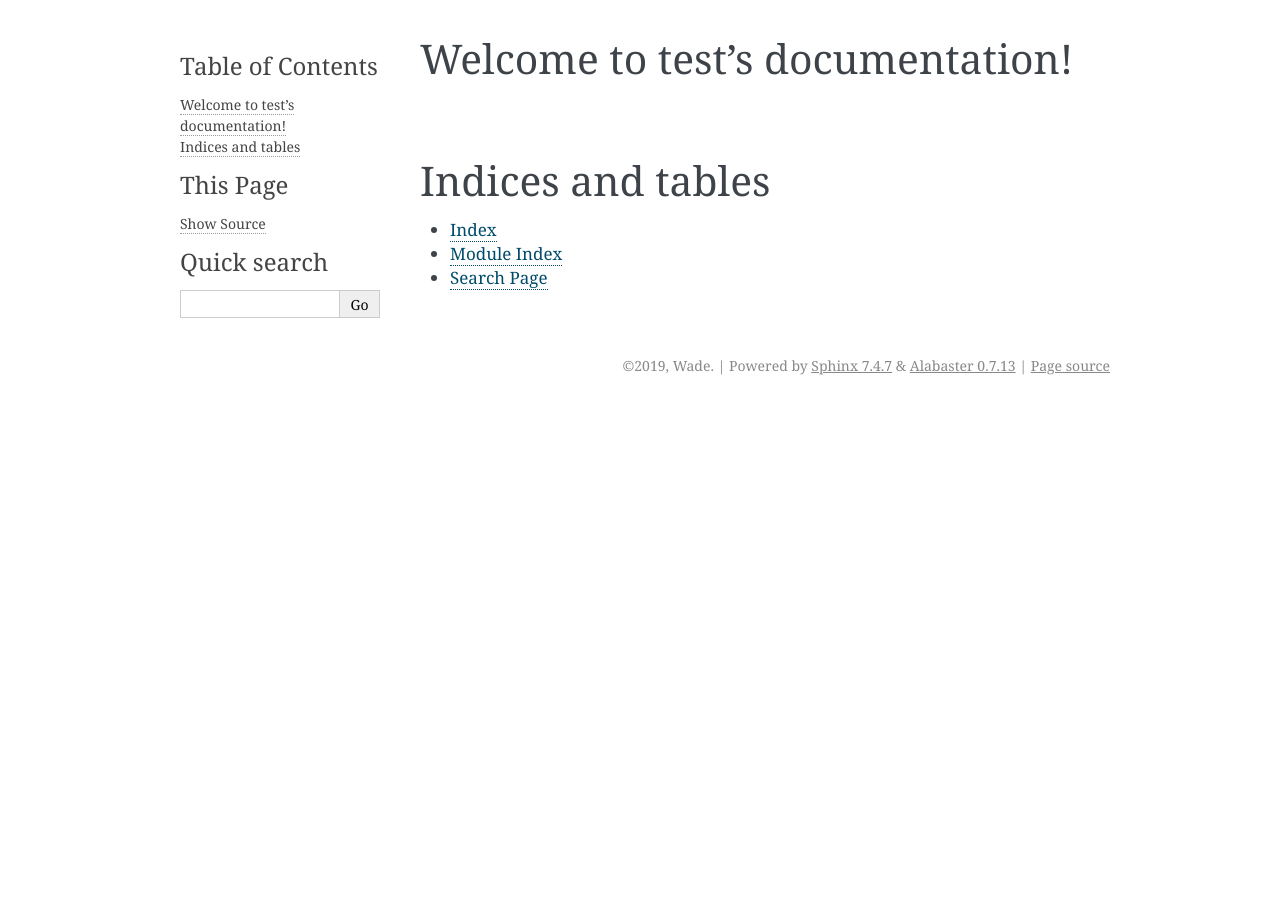
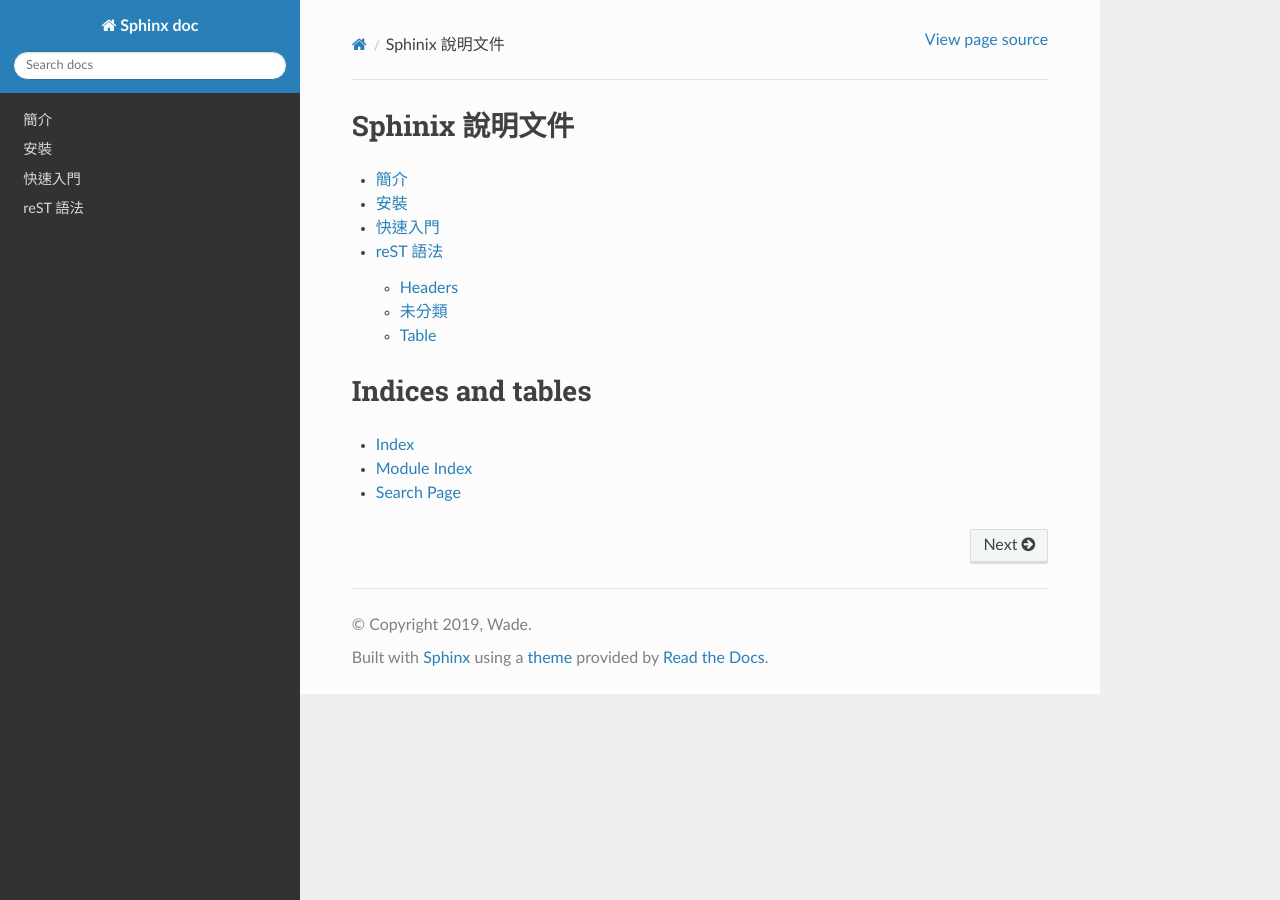
Before and after one commit to WadeChenX/sphinix-doc, a Sphinx documentation site: the page built from source/index.rst, in a window 1280 px wide. Built offline with Sphinx 7.4.7 and the Read the Docs theme 2.0.0, drawn with Linux system fonts in a browser that asks for light colours.

Commit message:
Start to make sphinix documentation

```diff
--- a/source/conf.py
+++ b/source/conf.py
@@ -13,11 +13,14 @@
 # import os
 # import sys
 # sys.path.insert(0, os.path.abspath('.'))
+import sphinx_rtd_theme
+html_theme_path = [sphinx_rtd_theme.get_html_theme_path()]
+
 
 
 # -- Project information -----------------------------------------------------
 
-project = 'test'
+project = 'Sphinx doc'
 copyright = '2019, Wade'
 author = 'Wade'
 
@@ -51,7 +54,8 @@ exclude_patterns = []
 # The theme to use for HTML and HTML Help pages.  See the documentation for
 # a list of builtin themes.
 #
-html_theme = 'alabaster'
+#html_theme = 'alabaster'
+html_theme = "sphinx_rtd_theme"
 
 # Add any paths that contain custom static files (such as style sheets) here,
 # relative to this directory. They are copied after the builtin static files,
--- a/source/index.rst
+++ b/source/index.rst
@@ -3,13 +3,16 @@
    You can adapt this file completely to your liking, but it should at least
    contain the root `toctree` directive.
 
-Welcome to test's documentation!
+Sphinix 說明文件
 ================================
 
 .. toctree::
    :maxdepth: 2
-   :caption: Contents:
 
+   introduction
+   installation
+   quick-start
+   reST/index
 
 
 Indices and tables
--- /dev/null
+++ b/source/installation.rst
@@ -0,0 +1,3 @@
+#####
+安裝
+#####
--- /dev/null
+++ b/source/introduction.rst
@@ -0,0 +1,3 @@
+####
+簡介
+####
--- /dev/null
+++ b/source/quick-start.rst
@@ -0,0 +1,3 @@
+########
+快速入門
+########
--- /dev/null
+++ b/source/reST/index.rst
@@ -0,0 +1,8 @@
+reST 語法
+#########
+
+.. toctree::
+   :maxdepth: 1
+   :glob:
+
+   *
--- /dev/null
+++ b/source/reST/table.rst
@@ -0,0 +1,2 @@
+Table
+*****
```
Also changed, not shown: source/reST/header.rst (added, +62 -0 lines), source/reST/others.rst (added, +8 -0 lines).
